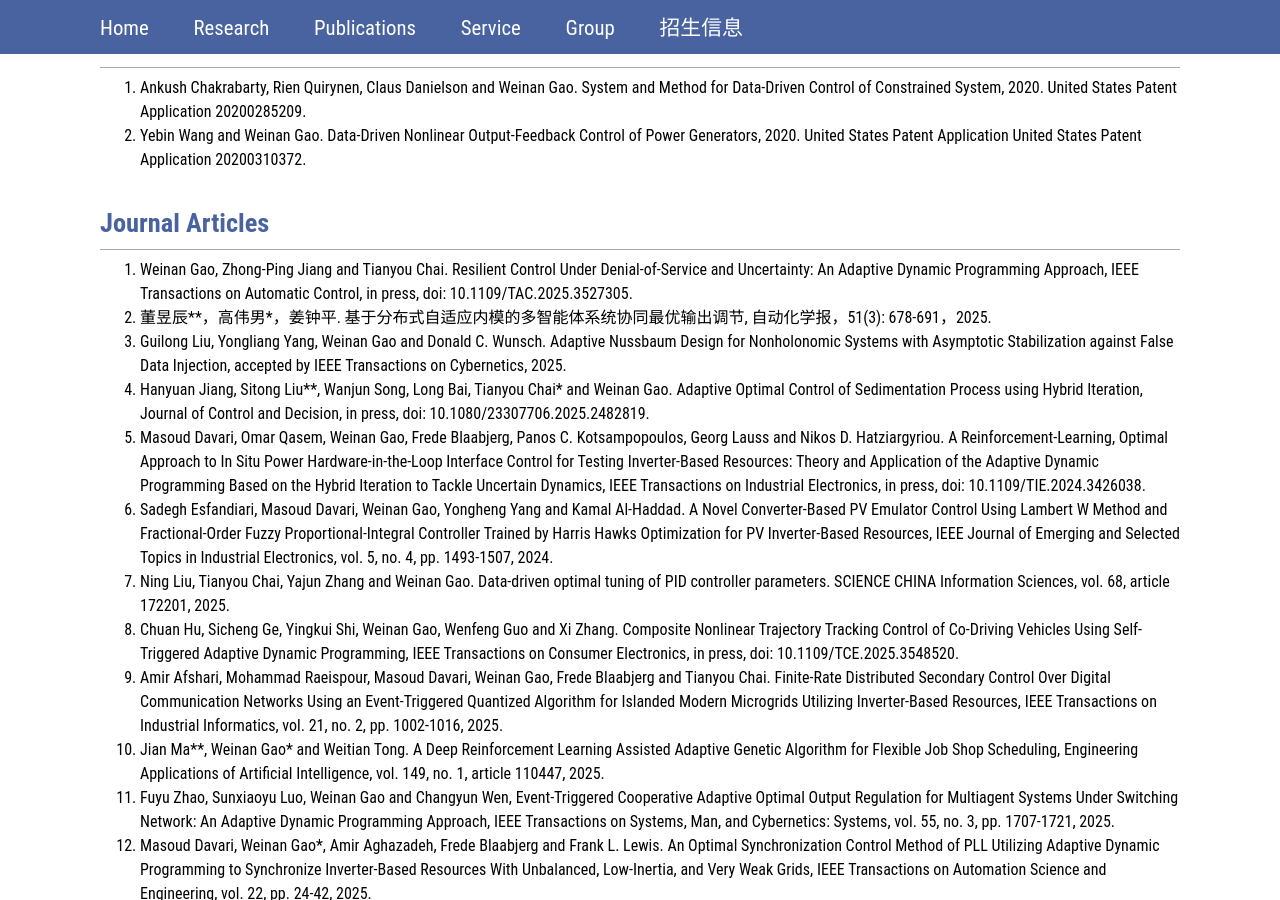
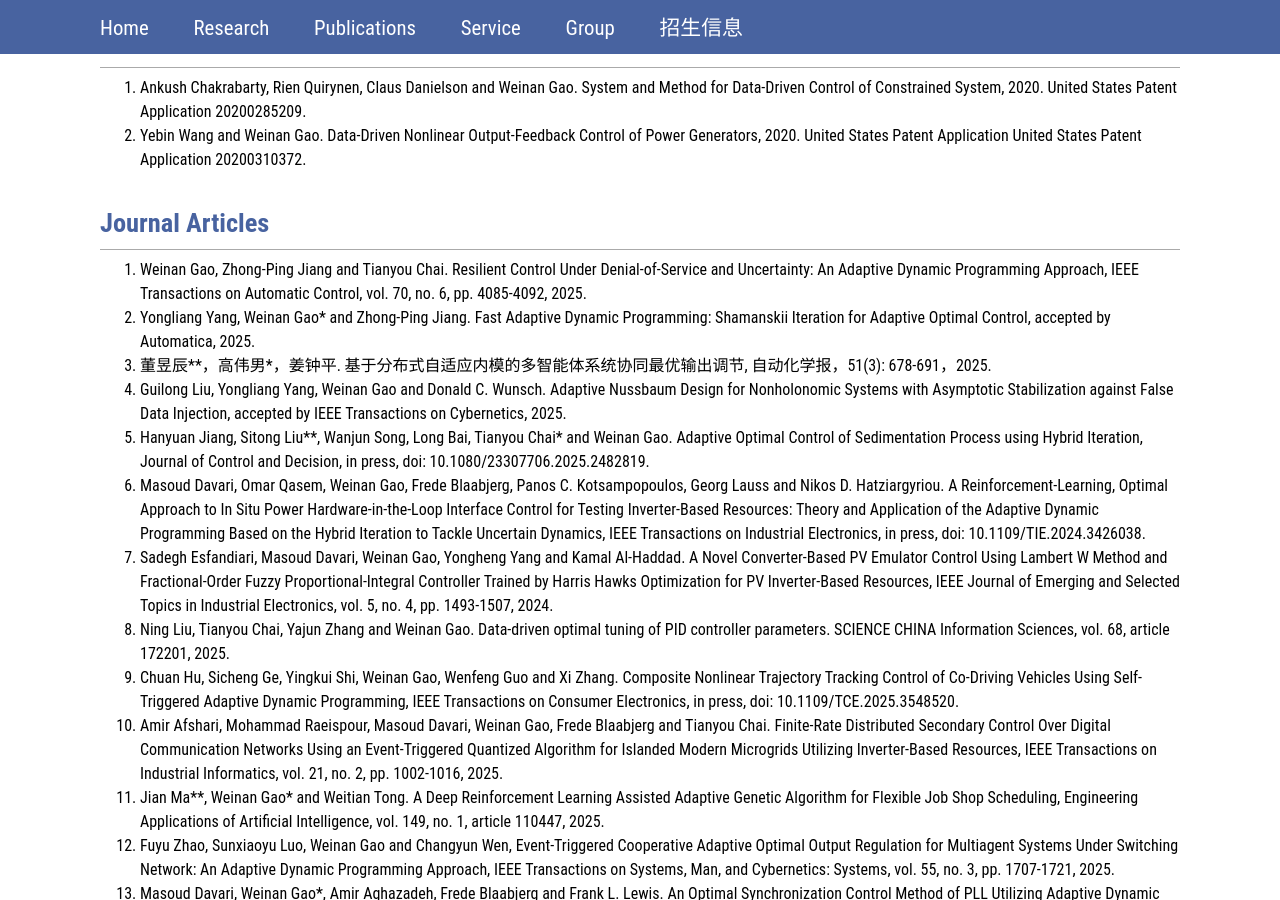
Before and after one commit to WeinanGao/weinangao.github.io, a Jekyll site: the page built from publications.markdown, in a window 1280 px wide and 900 px high, scrolled down 407 px. Built offline with Jekyll 4.4.1, drawn with Linux system fonts in a browser that asks for light colours.

Commit message:
Update publications.markdown

```diff
--- a/publications.markdown
+++ b/publications.markdown
@@ -27,7 +27,9 @@ permalink: /publications/
 # Journal Articles #
 <ol>
 
-<li> Weinan Gao, Zhong-Ping Jiang and Tianyou Chai. Resilient Control Under Denial-of-Service and Uncertainty: An Adaptive Dynamic Programming Approach, IEEE Transactions on Automatic Control, in press, doi: 10.1109/TAC.2025.3527305. </li>
+<li> Weinan Gao, Zhong-Ping Jiang and Tianyou Chai. Resilient Control Under Denial-of-Service and Uncertainty: An Adaptive Dynamic Programming Approach, IEEE Transactions on Automatic Control, vol. 70, no. 6, pp. 4085-4092, 2025. </li>
+
+<li> Yongliang Yang, Weinan Gao* and Zhong-Ping Jiang. Fast Adaptive Dynamic Programming: Shamanskii Iteration for Adaptive Optimal Control, accepted by Automatica, 2025. </li>
 
 <li> 董昱辰**，高伟男*，姜钟平. 基于分布式自适应内模的多智能体系统协同最优输出调节, 自动化学报，51(3): 678-691，2025. </li>
 
```
